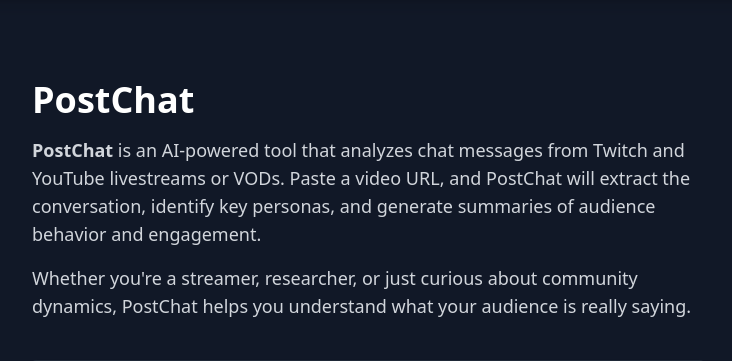
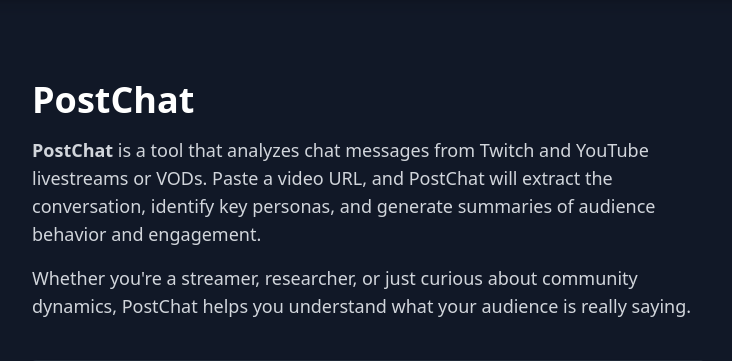
Before and after one commit to kerixyz/postchat, a Flask app: page / in a window 1280 px wide. Shown: the part 60-421 px from the top of the page, without its empty margins (272-1004 px from the left). Run offline with Flask 3, Linux system fonts and the light colour scheme; some libraries are stand-ins or nearby versions.

Commit message:
updated homepage

```diff
--- a/templates/index.html
+++ b/templates/index.html
@@ -8,7 +8,7 @@
         <div>
             <h1 class="text-4xl font-bold mb-4">PostChat</h1>
             <p class="text-lg text-gray-300">
-                <strong>PostChat</strong> is an AI-powered tool that analyzes chat messages from Twitch and YouTube livestreams or VODs.
+                <strong>PostChat</strong> is a tool that analyzes chat messages from Twitch and YouTube livestreams or VODs.
                 Paste a video URL, and PostChat will extract the conversation, identify key personas, and generate summaries of audience behavior and engagement.
             </p>
             <p class="text-lg text-gray-300 mt-4">
```
